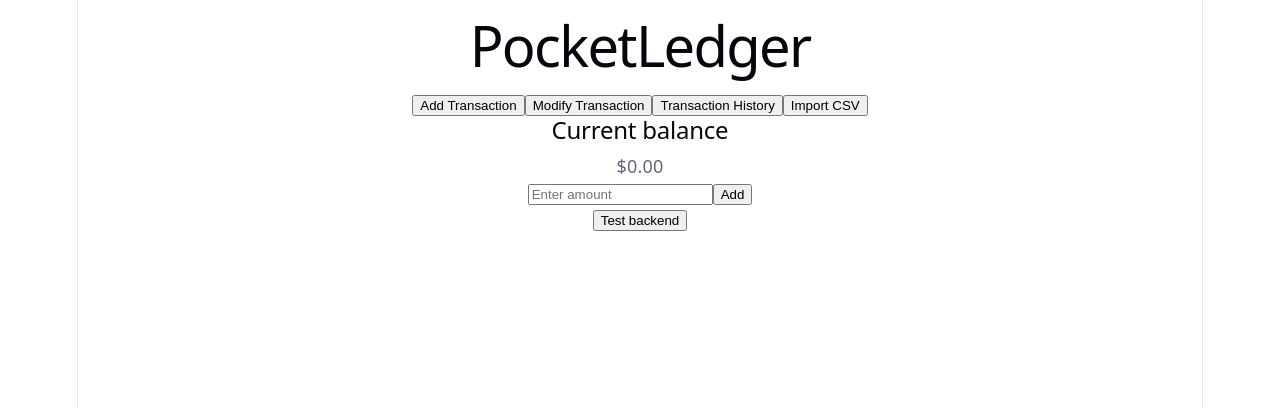
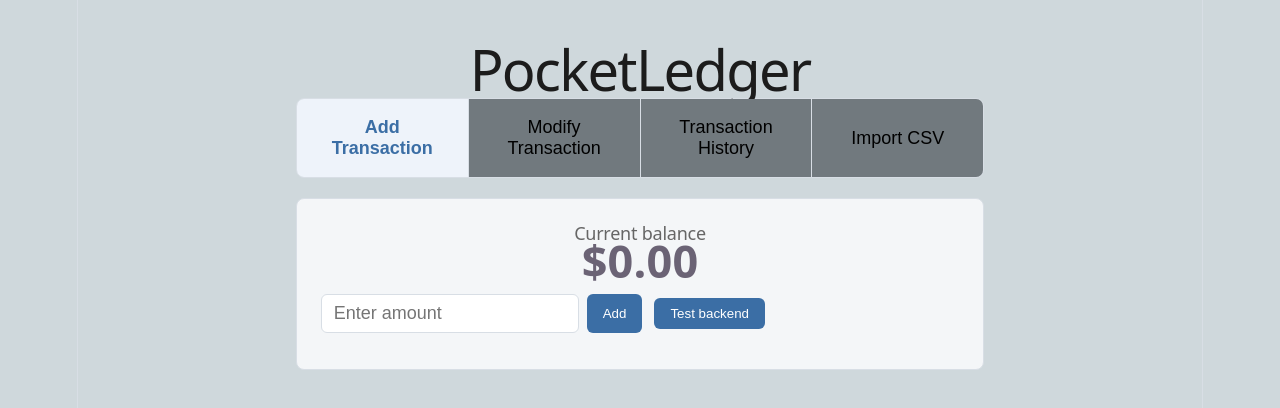
Before and after one commit to M857pixel/Budget-and-Finance-Tracker, a React (Vite) app in the folder frontend/: page / in a window 1280 px wide. Shown: the top 408 px of the page. Built offline with nearby package versions, Linux system fonts and the light colour scheme.

Commit message:
Document dashboard component and styles

```diff
--- a/frontend/src/App.css
+++ b/frontend/src/App.css
@@ -1,184 +1,130 @@
-.counter {
-  font-size: 16px;
-  padding: 5px 10px;
-  border-radius: 5px;
-  color: var(--accent);
-  background: var(--accent-bg);
-  border: 2px solid transparent;
-  transition: border-color 0.3s;
-  margin-bottom: 24px;
-
-  &:hover {
-    border-color: var(--accent-border);
-  }
-  &:focus-visible {
-    outline: 2px solid var(--accent);
-    outline-offset: 2px;
-  }
+/* shared colors and effects that can be reused with var() */
+:root {
+  --accent: #3b6ea5;
+  --accent-bg: #eef3fa;
+  --accent-border: #3b6ea5;
+  --border: #d8dee5;
+  --text-h: #1c1c1c;
+  --social-bg: #f0f0f0;
+  --shadow: 0 2px 8px rgba(0, 0, 0, 0.08);
 }
 
-.hero {
-  position: relative;
-
-  .base,
-  .framework,
-  .vite {
-    inset-inline: 0;
-    margin: 0 auto;
+/* include padding & borders in an element's total width & height */
+* {
+  box-sizing: border-box;
 }
 
-  .base {
-    width: 170px;
-    position: relative;
-    z-index: 0;
+/* sets the page font & background */
+body {
+  margin: 0;
+  font-family: system-ui, sans-serif;
+  background: #cfd8dc;
 }
 
-  .framework,
-  .vite {
-    position: absolute;
+/* centers the dashboard & limits how wide it can get */
+.dashboard {
+  max-width: 1000px;
+  margin: 0 auto;
+  padding: 24px;
 }
 
-  .framework {
-    z-index: 1;
-    top: 34px;
-    height: 28px;
-    transform: perspective(2000px) rotateZ(300deg) rotateX(44deg) rotateY(39deg)
-      scale(1.4);
+.dashboard h1 {
+  margin-bottom: 16px;
 }
 
-  .vite {
-    z-index: 0;
-    top: 107px;
-    height: 26px;
-    width: auto;
-    transform: perspective(2000px) rotateZ(300deg) rotateX(40deg) rotateY(39deg)
-      scale(0.8);
-  }
+/* keep navigation buttons in one row with rounded outer corners */
+.topbar {
+  display: flex;
+  width: 100%;
+  border-radius: 8px;
+  overflow: hidden;
+  border: 1px solid var(--border);
 }
 
-#center {
-  display: flex;
-  flex-direction: column;
-  gap: 25px;
-  place-content: center;
-  place-items: center;
-  flex-grow: 1;
-
-  @media (max-width: 1024px) {
-    padding: 32px 20px 24px;
-    gap: 18px;
-  }
+/* gives each tab equal space with dividers */
+.topbar button {
+  flex: 1;
+  padding: 1rem;
+  background: #71797e;
+  border: none;
+  border-right: 1px solid var(--border);
+  cursor: pointer;
+  font-size: 1rem;
 }
 
-#next-steps {
-  display: flex;
-  border-top: 1px solid var(--border);
-  text-align: left;
-
-  & > div {
-    flex: 1 1 0;
-    padding: 32px;
-    @media (max-width: 1024px) {
-      padding: 24px 20px;
-    }
+.topbar button:last-child {
+  border-right: none;
 }
 
-  .icon {
-    margin-bottom: 16px;
-    width: 22px;
-    height: 22px;
+/* highlights the tab selected*/
+.topbar button.active {
+  background: var(--accent-bg);
+  color: var(--accent);
+  font-weight: bold;
 }
 
-  @media (max-width: 1024px) {
-    flex-direction: column;
-    text-align: center;
-  }
+/* changes tabs on hover while keeping the selected tab highlighted */
+.topbar button:hover {
+  background: #d8d8d8;
 }
 
-#docs {
-  border-right: 1px solid var(--border);
-
-  @media (max-width: 1024px) {
-    border-right: none;
-    border-bottom: 1px solid var(--border);
-  }
+.topbar button.active:hover {
+  background: var(--accent-bg);
 }
 
-#next-steps ul {
-  list-style: none;
-  padding: 0;
+/* style of content panel below the top bar */
+.content {
+  background: #f4f6f8;
+  border: 1px solid var(--border);
+  border-radius: 8px;
+  margin-top: 20px;
+  padding: 24px;
+}
+
+/* sizing balance text */
+.transaction-add h2 {
+  margin: 0 0 4px;
+  font-size: 1rem;
+  color: #666;
+}
+
+.balance {
+  font-size: 2.5rem;
+  font-weight: bold;
+  margin: 0 0 20px;
+}
+
+/* lines up the amount form & backend test button with space between them */
+.actions {
+  display: flex;
+  gap: 12px;
+  align-items: center;
+  margin-bottom: 12px;
+}
+
+.actions form {
   display: flex;
   gap: 8px;
-  margin: 32px 0 0;
-
-  .logo {
-    height: 18px;
 }
 
-  a {
-    color: var(--text-h);
-    font-size: 16px;
+/* style amount input & action buttons */
+.actions input {
+  padding: 8px 12px;
+  border: 1px solid var(--border);
   border-radius: 6px;
-    background: var(--social-bg);
-    display: flex;
-    padding: 6px 12px;
-    align-items: center;
-    gap: 8px;
-    text-decoration: none;
-    transition: box-shadow 0.3s;
-
-    &:hover {
-      box-shadow: var(--shadow);
-    }
-    .button-icon {
-      height: 18px;
-      width: 18px;
-    }
+  font-size: 1rem;
 }
 
-  @media (max-width: 1024px) {
-    margin-top: 20px;
-    flex-wrap: wrap;
-    justify-content: center;
-
-    li {
-      flex: 1 1 calc(50% - 8px);
+.actions button {
+  padding: 8px 16px;
+  border: none;
+  border-radius: 6px;
+  background: var(--accent);
+  color: #fff;
+  cursor: pointer;
 }
 
-    a {
-      width: 100%;
-      justify-content: center;
-      box-sizing: border-box;
+/* slightly fades action buttons on hover */
+.actions button:hover {
+  opacity: 0.9;
 }
-  }
-}
-
-#spacer {
-  height: 88px;
-  border-top: 1px solid var(--border);
-  @media (max-width: 1024px) {
-    height: 48px;
-  }
-}
-
-.ticks {
-  position: relative;
-  width: 100%;
-
-  &::before,
-  &::after {
-    content: '';
-    position: absolute;
-    top: -4.5px;
-    border: 5px solid transparent;
-  }
-
-  &::before {
-    left: 0;
-    border-left-color: var(--border);
-  }
-  &::after {
-    right: 0;
-    border-right-color: var(--border);
-  }
-}
```
Also changed, not shown: frontend/src/App.tsx (+7 -2 lines). Lines whose indentation alone changed are shown as unchanged.
